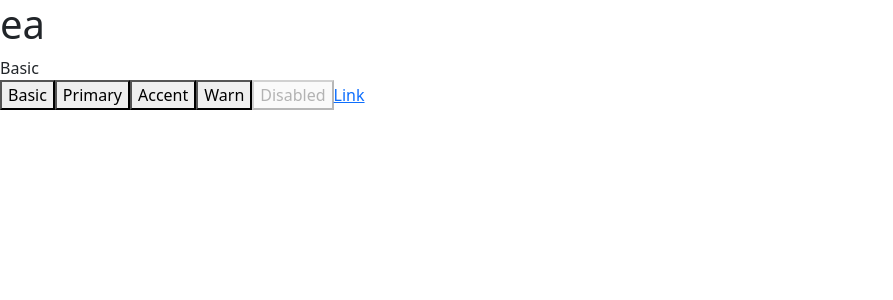
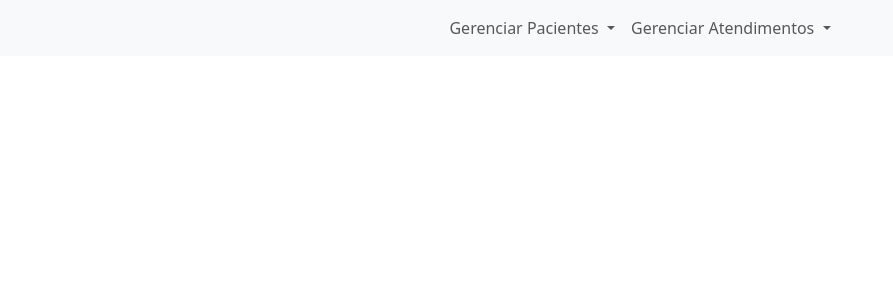
Before and after one commit to marcelogmoura/api_consultorio-front, an Angular app: page / in a window 1280 px wide. Shown: the top 300 px of the page, without its empty margins (0-893 px from the left). Built offline with nearby package versions, Linux system fonts and the light colour scheme.

Commit message:
pagina inicial criada

```diff
--- a/src/app/app.component.html
+++ b/src/app/app.component.html
@@ -1,13 +1,43 @@
-<h1>ea</h1>
+<style>
+  .full-width {
+    width: 100%;
+  }
 
-<section>
-  <div class="example-label">Basic</div>
-  <div class="example-button-row">
-    <button mat-button>Basic</button>
-    <button mat-button color="primary">Primary</button>
-    <button mat-button color="accent">Accent</button>
-    <button mat-button color="warn">Warn</button>
-    <button mat-button disabled>Disabled</button>
-    <a mat-button href="https://www.google.com/" target="_blank">Link</a>
-  </div>
-</section>
+  .navbar-collapse {
+    justify-content: center;
+  }
+
+</style>
+
+<div class="d-flex justify-content-center">
+  <nav class="navbar navbar-expand-lg navbar-light bg-light full-width">
+    <div class="container text-center">
+
+      <button class="navbar-toggler" type="button" data-bs-toggle="collapse" data-bs-target="#navbarNav" aria-controls="navbarNav" aria-expanded="false" aria-label="Toggle navigation">
+        <span class="navbar-toggler-icon"></span>
+      </button>
+      <div class="collapse navbar-collapse" id="navbarNav">
+        <ul class="navbar-nav">
+          <li class="nav-item dropdown">
+            <a class="nav-link dropdown-toggle" href="#" id="gerenciarPacientesDropdown" role="button" data-bs-toggle="dropdown" aria-expanded="false">
+              Gerenciar Pacientes
+            </a>
+            <ul class="dropdown-menu" aria-labelledby="gerenciarPacientesDropdown">
+              <li><a class="dropdown-item" href="#">Cadastrar Pacientes</a></li>
+              <li><a class="dropdown-item" href="#">Consultar Pacientes</a></li>
+            </ul>
+          </li>
+          <li class="nav-item dropdown">
+            <a class="nav-link dropdown-toggle" href="#" id="gerenciarAtendimentosDropdown" role="button" data-bs-toggle="dropdown" aria-expanded="false">
+              Gerenciar Atendimentos
+            </a>
+            <ul class="dropdown-menu" aria-labelledby="gerenciarAtendimentosDropdown">
+              <li><a class="dropdown-item" href="#">Cadastrar Atendimento</a></li>
+              <li><a class="dropdown-item" href="#">Consultar Atendimentos</a></li>
+            </ul>
+          </li>
+        </ul>
+      </div>
+    </div>
+  </nav>
+</div>
```
